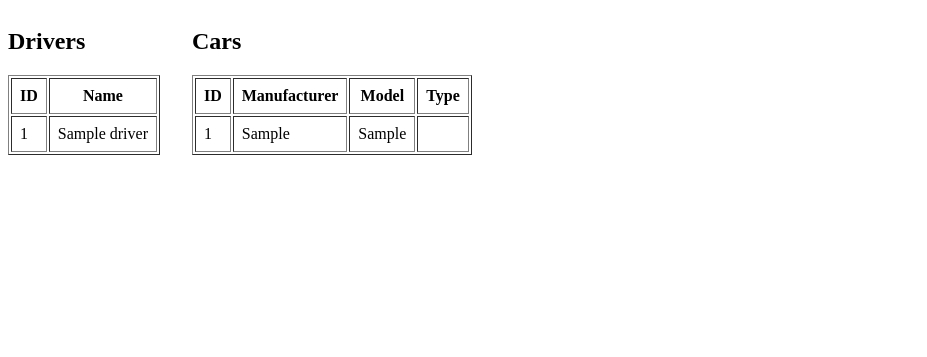
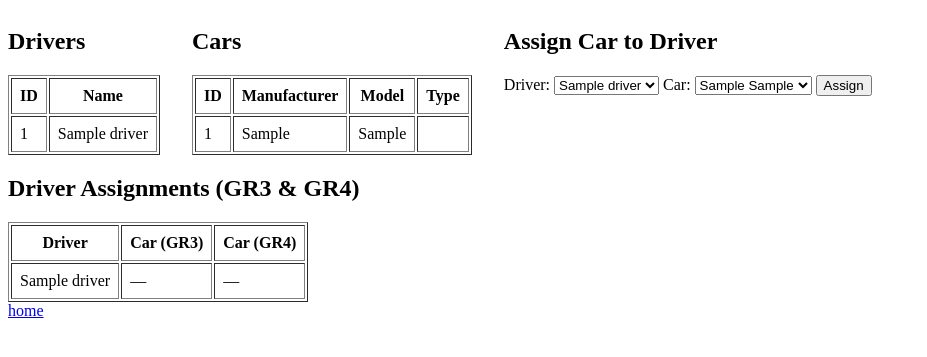
Before and after one commit to code-by-shannon/SCLR, a PHP site: page /driver_car.php in a window 1280 px wide. Shown: the top 357 px of the page, without its empty margins (0-927 px from the left). Run offline with PHP 8.4, Linux system fonts and the light colour scheme; tables that the repository leaves empty or names only in its code hold one stand-in row (values such as "Sample post").

Commit message:
added driver_car table and dropdowns and rendering

```diff
--- a/driver_car.php
+++ b/driver_car.php
@@ -1,6 +1,46 @@
 <?php
 include 'db.php';
 $conn = connectToDB();
+
+if ($_SERVER['REQUEST_METHOD'] === 'POST' && isset($_POST['assign'])) {
+    $driverId = (int) $_POST['driver_id'];
+    $carId = (int) $_POST['car_id'];
+
+    // Check if this driver already has this car
+    $check = $conn->prepare("SELECT id FROM driver_cars WHERE driver_id = ? AND car_id = ?");
+    $check->bind_param("ii", $driverId, $carId);
+    $check->execute();
+    $check->store_result();
+
+    if ($check->num_rows > 0) {
+        echo "<p style='color:red;'>❌ This car is already assigned to that driver.</p>";
+    } else {
+        // Count how many cars are assigned to this driver
+        $count = $conn->prepare("SELECT COUNT(*) FROM driver_cars WHERE driver_id = ?");
+        $count->bind_param("i", $driverId);
+        $count->execute();
+        $count->bind_result($carCount);
+        $count->fetch();
+        $count->close();
+
+        if ($carCount >= 2) {
+            echo "<p style='color:red;'>❌ This driver already has 2 cars assigned.</p>";
+        } else {
+            // All clear, insert the assignment
+            $stmt = $conn->prepare("INSERT INTO driver_cars (driver_id, car_id) VALUES (?, ?)");
+            $stmt->bind_param("ii", $driverId, $carId);
+            if ($stmt->execute()) {
+                echo "<p style='color:green;'>✅ Car assigned successfully!</p>";
+            } else {
+                echo "<p style='color:red;'>❌ Error: " . $stmt->error . "</p>";
+            }
+            $stmt->close();
+        }
+    }
+
+    $check->close();
+}
+
 
 // Fetch drivers
 $drivers = $conn->query("SELECT id, name FROM drivers ORDER BY name");
@@ -46,4 +86,65 @@ $cars = $conn->query("SELECT id, manufacturer, model, type FROM cars ORDER BY ma
         <?php endwhile; ?>
         </table>
     </div>
+<div>
+<h2>Assign Car to Driver</h2>
+<form method="post" action="">
+    <label for="driver_id">Driver:</label>
+    <select name="driver_id" required>
+        <?php
+        $drivers->data_seek(0); // rewind the result set
+        while ($row = $drivers->fetch_assoc()): ?>
+            <option value="<?= $row['id'] ?>"><?= htmlspecialchars($row['name']) ?></option>
+        <?php endwhile; ?>
+    </select>
+
+    <label for="car_id">Car:</label>
+    <select name="car_id" required>
+        <?php
+        $cars->data_seek(0); // rewind the result set
+        while ($car = $cars->fetch_assoc()): ?>
+            <option value="<?= $car['id'] ?>">
+                <?= htmlspecialchars($car['manufacturer']) ?> <?= htmlspecialchars($car['model']) ?>
+            </option>
+        <?php endwhile; ?>
+    </select>
+
+    <button type="submit" name="assign">Assign</button>
+</form>
 </div>
+
+</div>
+
+<h2>Driver Assignments (GR3 & GR4)</h2>
+
+<table border="1" cellpadding="8">
+  <tr>
+    <th>Driver</th>
+    <th>Car (GR3)</th>
+    <th>Car (GR4)</th>
+  </tr>
+  <?php
+$query = $conn->query("
+SELECT
+  d.name AS driver,
+  MAX(CASE WHEN UPPER(c.type) = 'GR.3' THEN CONCAT(c.manufacturer, ' ', c.model) END) AS gr3_car,
+  MAX(CASE WHEN UPPER(c.type) = 'GR.4' THEN CONCAT(c.manufacturer, ' ', c.model) END) AS gr4_car
+FROM drivers d
+LEFT JOIN driver_cars dc ON d.id = dc.driver_id
+LEFT JOIN cars c ON dc.car_id = c.id
+GROUP BY d.id, d.name
+ORDER BY d.name
+");
+
+
+  while ($row = $query->fetch_assoc()): ?>
+    <tr>
+      <td><?= htmlspecialchars($row['driver']) ?></td>
+      <td><?= htmlspecialchars($row['gr3_car'] ?? '—') ?></td>
+      <td><?= htmlspecialchars($row['gr4_car'] ?? '—') ?></td>
+    </tr>
+  <?php endwhile; ?>
+</table>
+
+
+<a href="index.php">home</a>
```
